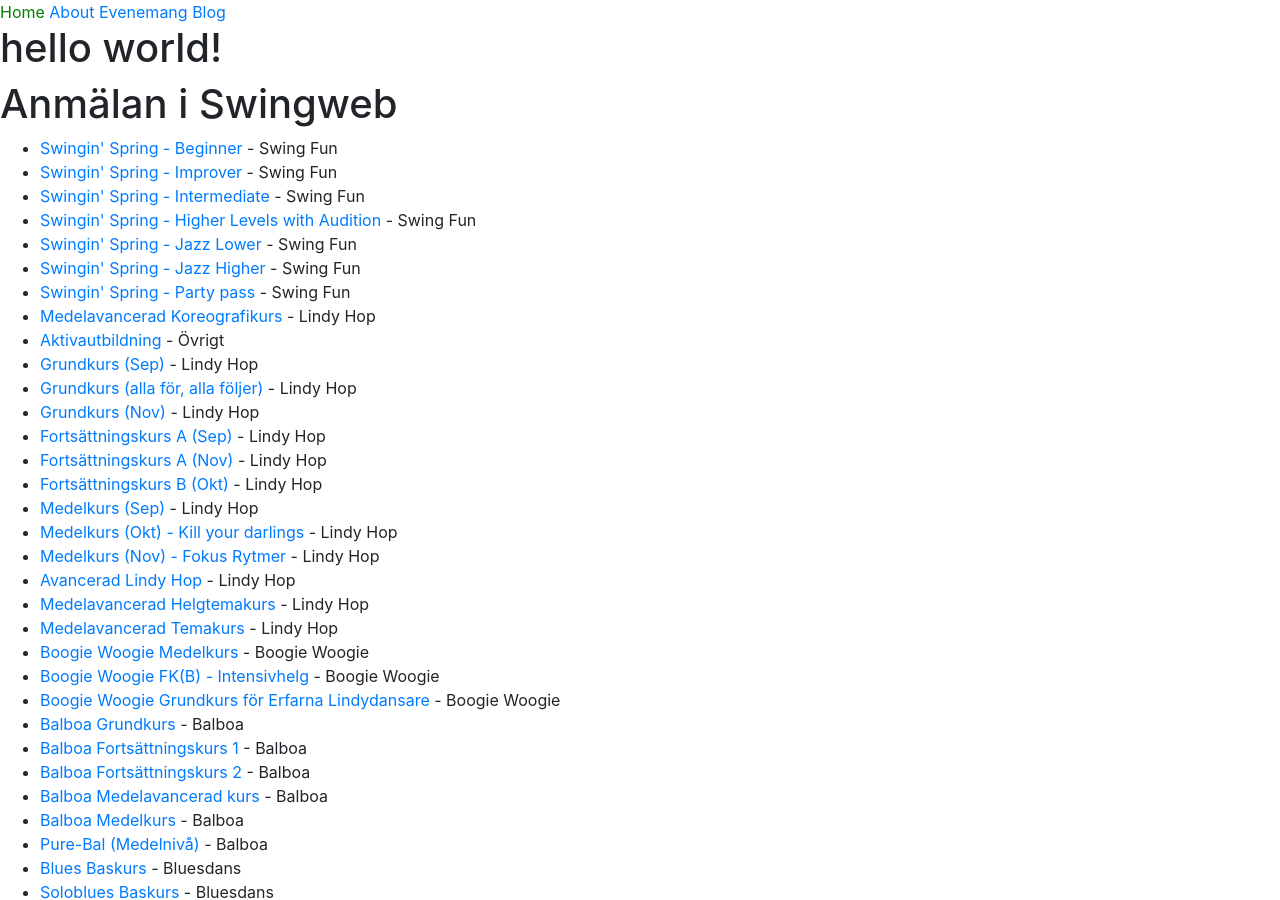
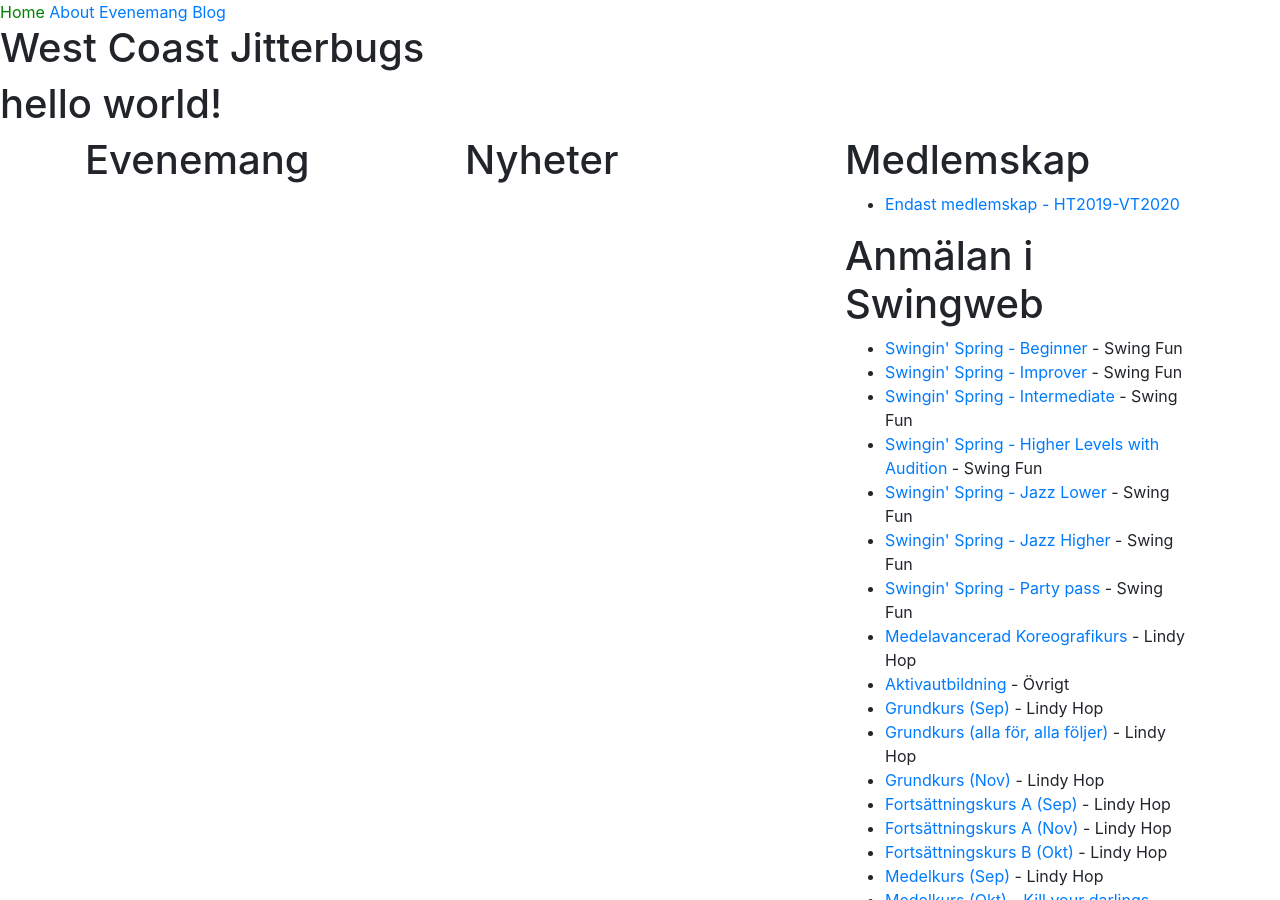
Before and after one commit to lundh/wcj-web, a Jekyll site: the page built from index.html, in a window 1280 px wide and 900 px high. Built offline with Jekyll 4.4.1, drawn with Linux system fonts in a browser that asks for light colours; a script that is not in the unit is left out; some of the changed text lies outside the part shown.

Commit message:
Testing a layout

```diff
--- a/_layouts/default.html
+++ b/_layouts/default.html
@@ -10,10 +10,6 @@
   <body>
     {% include navigation.html %}
     {{ content }}
-    <h1>Anmälan i Swingweb</h1>
-    {% include swingweb_events.html %}
-    <h1>Medlemskap</h1>
-    {% include swingweb_medlemskap.html %}
     <script>
       if (window.netlifyIdentity) {
         window.netlifyIdentity.on("init", user => {
--- /dev/null
+++ b/_layouts/index.html
@@ -0,0 +1,21 @@
+---
+layout: default
+---
+<h1>{{ page.title }}</h1>
+{{ content }}
+<div class="container">
+  <div class="row">
+    <div class="col-sm">
+      <h1>Evenemang</h1>
+    </div>
+    <div class="col-sm">
+      <h1>Nyheter</h1>
+    </div>
+    <div class="col-sm">
+      <h1>Medlemskap</h1>
+      {% include swingweb_medlemskap.html %}
+      <h1>Anmälan i Swingweb</h1>
+      {% include swingweb_events.html %}
+    </div>
+  </div>
+</div>
--- a/index.html
+++ b/index.html
@@ -1,5 +1,5 @@
 ---
-layout: default
-title: Home
+layout: index
+title: West Coast Jitterbugs
 ---
     <h1>{{ "Hello World!" | downcase }}</h1>
```
